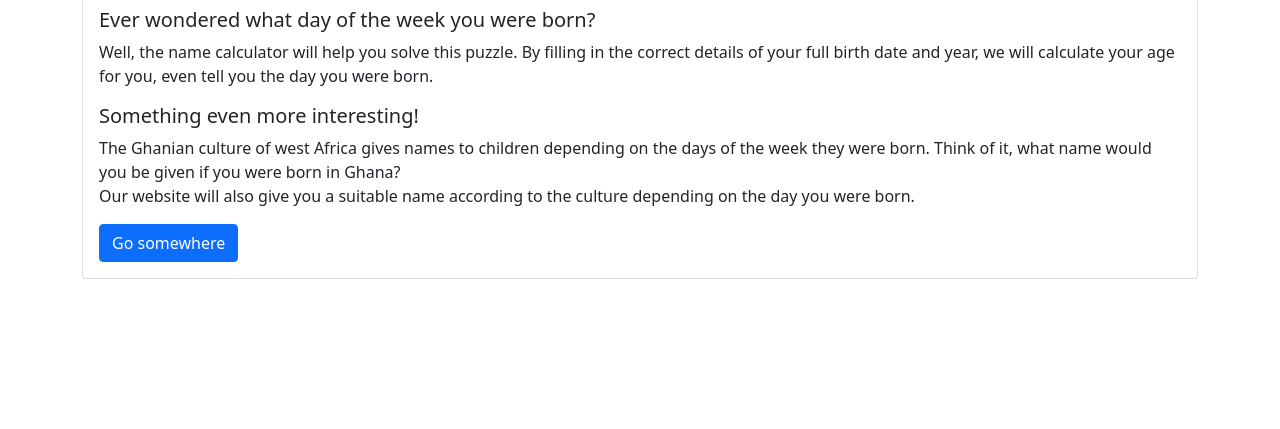
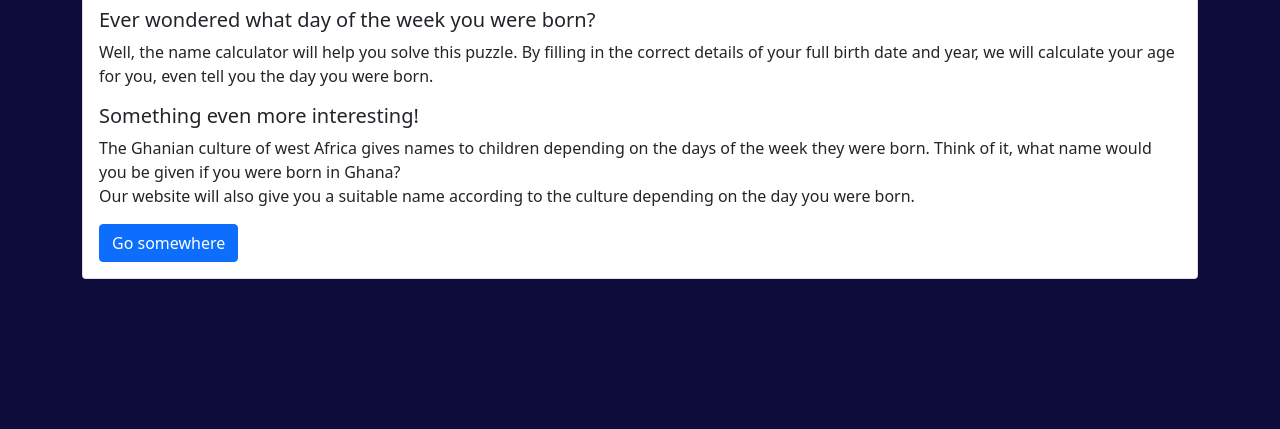
Before and after one commit to Andy3643/Name-creator, a plain HTML site: page index.html in a window 1280 px wide. Shown: the part 371-800 px from the top of the page. Drawn offline with Linux system fonts and the light colour scheme.

Commit message:
Style:add backround colour to the body of the landing page

```diff
--- a/css/style.css
+++ b/css/style.css
@@ -1,4 +1,6 @@
-
+body{
+    background: rgb(13,12,58);
+}
 .calendericon{
     display: flex;
     justify-content: center;
```
